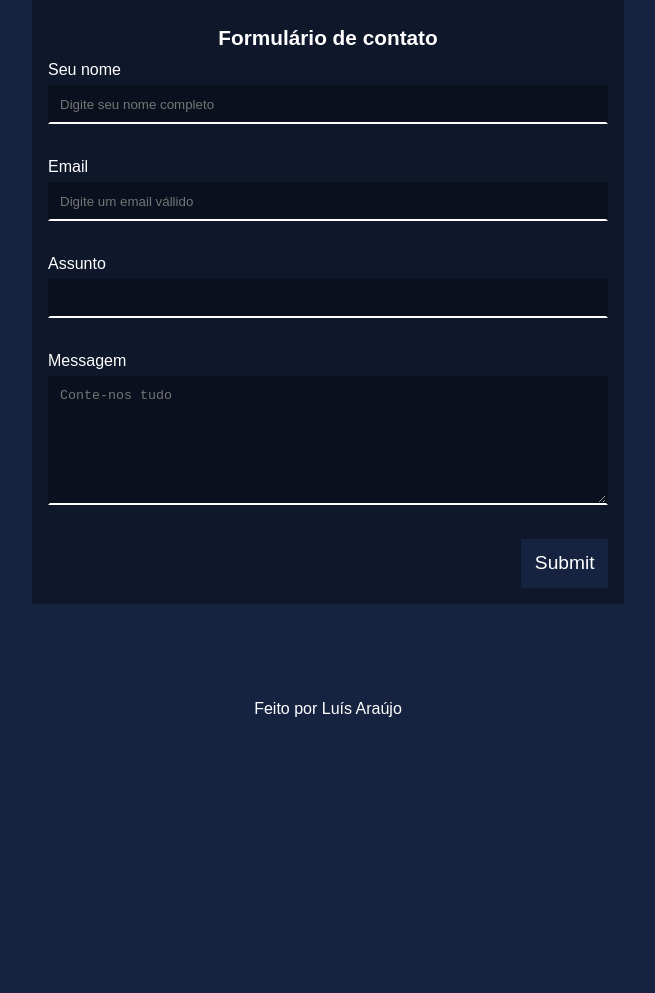
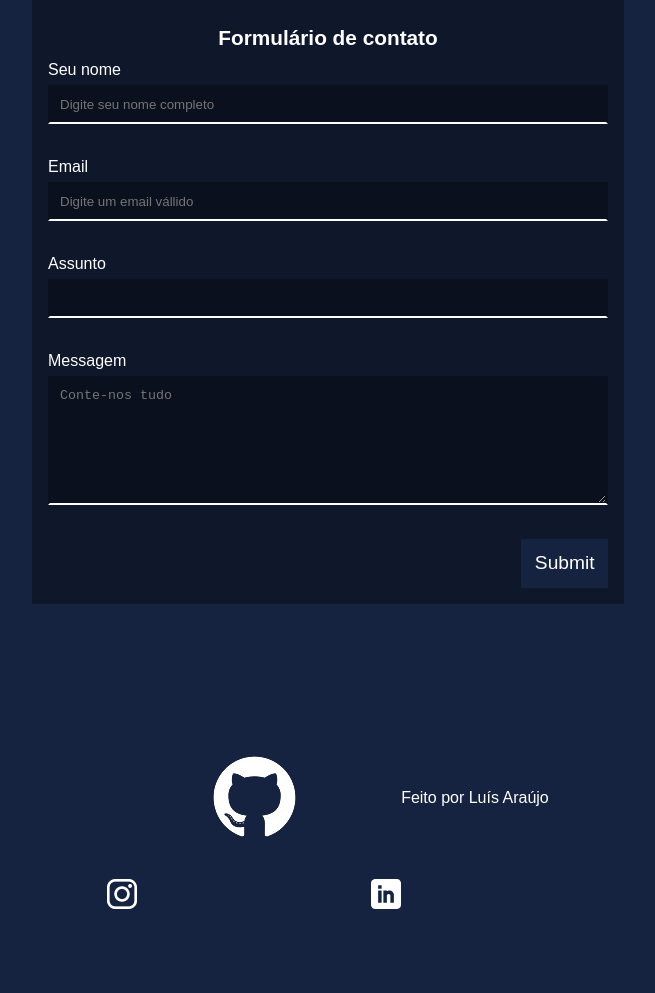
Before and after one commit to LuisAraujo-Dev/login-page, a plain HTML site: page index.html in a window 1280 px wide. Shown: the whole page, without its empty margins (312-967 px from the left). Before the commit the page ends 814 px from the top, so only its background shows below. Drawn offline with Linux system fonts and the light colour scheme.

Commit message:
add images social media

```diff
--- a/index.html
+++ b/index.html
@@ -33,9 +33,9 @@
 
     <footer>
         <div class="footer-social">
-            <a href="https://www.instagram.com/luisaraujo.dev"></a>
-            <a href="https://github.com/LuisAraujo-Dev"></a>
-            <a href="https://www.linkedin.com/in/lu%C3%ADs-ara%C3%BAjo-67207526a/"></a>
+            <a href="https://www.instagram.com/luisaraujo.dev"><img src="images/insta.png" alt=""></a>
+            <a href="https://github.com/LuisAraujo-Dev"><img src="images/igithub-removebg-preview.png" alt=""></a>
+            <a href="https://www.linkedin.com/in/lu%C3%ADs-ara%C3%BAjo-67207526a/"><img src="images/Linkedin.png" alt=""></a>
     </div>
     <p>Feito por Luís Araújo</p>
     </footer>
```
Also changed, not shown: images/Linkedin.png (added), images/igithub-removebg-preview.png (added), images/insta.png (added), images/logo-github.svg (added), images/logo-instagram.svg (added), images/logo-linkedin.svg (added).
